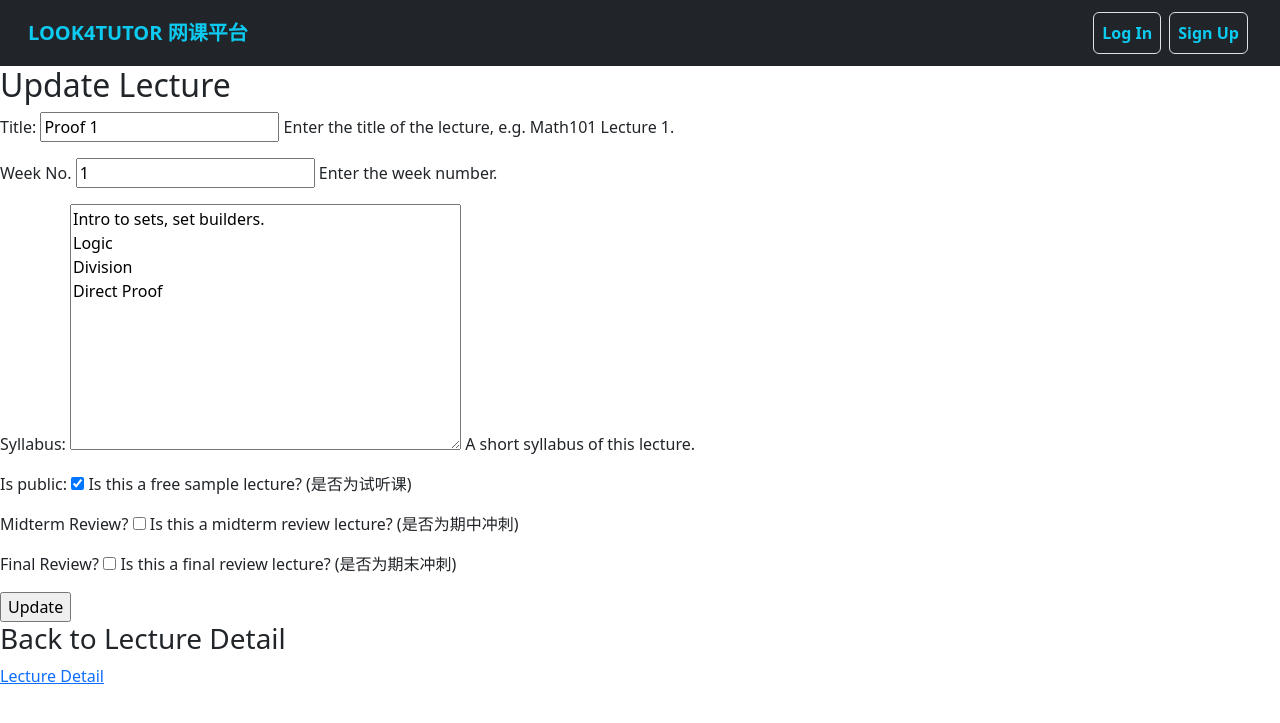
After one commit to liuxinyu1984/look4cms, a Django app: page /tutors/tutor_lecture_detail/1/tutor_update_lecture in a window 1280 px wide. The commit adds this page. Shown: the top 723 px of the page. Run offline with Django 4.2, Linux system fonts and the light colour scheme; data comes from the database, SQL or seed files in the repository; both versions use the stored data as it was after the commit.

Commit message:
tutors: add TutorCreateLecture and TutorUpdateLecture views

```diff
--- a/courses/models.py
+++ b/courses/models.py
@@ -173,4 +173,4 @@
         return str(self.course) + " Week" + str(self.week) + "---" + self.title
 
     def get_absolute_url(self):
-        return reverse('lecture_detail', args=[str(self.course.id), str(self.id)])
+        return reverse('tutor_lecture_detail', args=[str(self.id)])
--- a/templates/tutors/tutor_course_detail.html
+++ b/templates/tutors/tutor_course_detail.html
@@ -18,7 +18,7 @@
 <div>
   <h3>Lectures List</h3>
   <ul>
-    {% for lecture in course.lecture_set.all %}
+    {% for lecture in course.lecture_set.all|dictsort:"week" %}
     <li>
       Week {{ lecture.week }}: {{ lecture.title }}
       <a href="{% url 'tutor_lecture_detail' lecture.id %}">Go to Lecture</a>
@@ -29,7 +29,7 @@
 
 <div>
   <h3>Create a New Lecture</h3>
-  <a href="#">Create Lecture</a>
+  <a href="{% url 'tutor_create_lecture' course.id %}">Create Lecture</a>
 </div>
 
 <div>
--- /dev/null
+++ b/templates/tutors/tutor_update_lecture.html
@@ -0,0 +1,17 @@
+{% extends 'base.html' %} {% block content %}
+
+<h2>Update Lecture</h2>
+
+<div>
+  <form method="post">
+    {% csrf_token %} {{ form.as_p }}
+    <input type="submit" value="Update" />
+  </form>
+</div>
+
+<div>
+  <h3>Back to Lecture Detail</h3>
+  <a href="{% url 'tutor_lecture_detail' lecture.id %}">Lecture Detail</a>
+</div>
+
+{% endblock %}
--- a/tutors/urls.py
+++ b/tutors/urls.py
@@ -1,5 +1,5 @@
 from django.urls import path
-from .views import TutorCourseList, TutorCourseDetail, TutorLectureDetail
+from .views import TutorCourseList, TutorCourseDetail, TutorLectureDetail, TutorCreateLecture, TutorUpdateLecture
 
 
 
@@ -7,4 +7,6 @@
     path('tutor_course_list', TutorCourseList.as_view(), name='tutor_course_list'),
     path('tutor_course_detail/<int:course_id>', TutorCourseDetail.as_view(), name='tutor_course_detail'),
     path('tutor_lecture_detail/<int:lecture_id>', TutorLectureDetail.as_view(), name='tutor_lecture_detail'),
+    path('tutor_course_detail/<int:course_id>/tutor_create_lecture', TutorCreateLecture.as_view(), name='tutor_create_lecture'),
+    path('tutor_lecture_detail/<int:lecture_id>/tutor_update_lecture', TutorUpdateLecture.as_view(), name='tutor_update_lecture'),
 ]
--- a/tutors/views.py
+++ b/tutors/views.py
@@ -1,9 +1,10 @@
-from typing import Any
+from typing import Any, Dict
 from django.db import models
 from django.db.models.query import QuerySet
 from django.shortcuts import render
 from courses.models import Course, Lecture
-from django.views.generic import ListView, DetailView
+from django.views.generic import ListView, DetailView, CreateView, UpdateView, DeleteView
+from .forms import CreateLectureForm
 
 
 
@@ -24,7 +25,7 @@
     template_name = 'tutors/tutor_course_detail.html'
 
     def get_queryset(self):
-        return Course.objects.filter(pk=self.kwargs['course_id'], tutor=self.request.user)
+        return Course.objects.filter(tutor=self.request.user)
 
 
 class TutorLectureDetail(DetailView):
@@ -48,3 +49,26 @@
 #     def get_queryset(self):
 #         courses = Course.objects.filter(tutor=self.request.user)
 #         return Lecture.objects.filter(course__in=courses)
+
+
+class TutorCreateLecture(CreateView):
+    model = Lecture
+    template_name = 'tutors/tutor_create_lecture.html'
+    form_class = CreateLectureForm
+
+    def get_context_data(self, **kwargs):
+        context = super().get_context_data(**kwargs)
+        course = Course.objects.get(pk=self.kwargs['course_id'])
+        context['course'] = course
+        return context
+
+    def get_initial(self):
+        return {'course': Course.objects.get(id=self.kwargs['course_id'])}
+
+
+
+class TutorUpdateLecture(UpdateView):
+    model = Lecture
+    template_name = 'tutors/tutor_update_lecture.html'
+    pk_url_kwarg = 'lecture_id'
+    fields = ['title', 'week', 'syllabus', 'is_public', 'is_midterm', 'is_final']
```
Also changed, not shown: templates/tutors/tutor_create_lecture.html (added, +17 -0 lines), templates/tutors/tutor_lecture_detail.html (+9 -2 lines), tutors/forms.py (added, +12 -0 lines), db.sqlite3.
